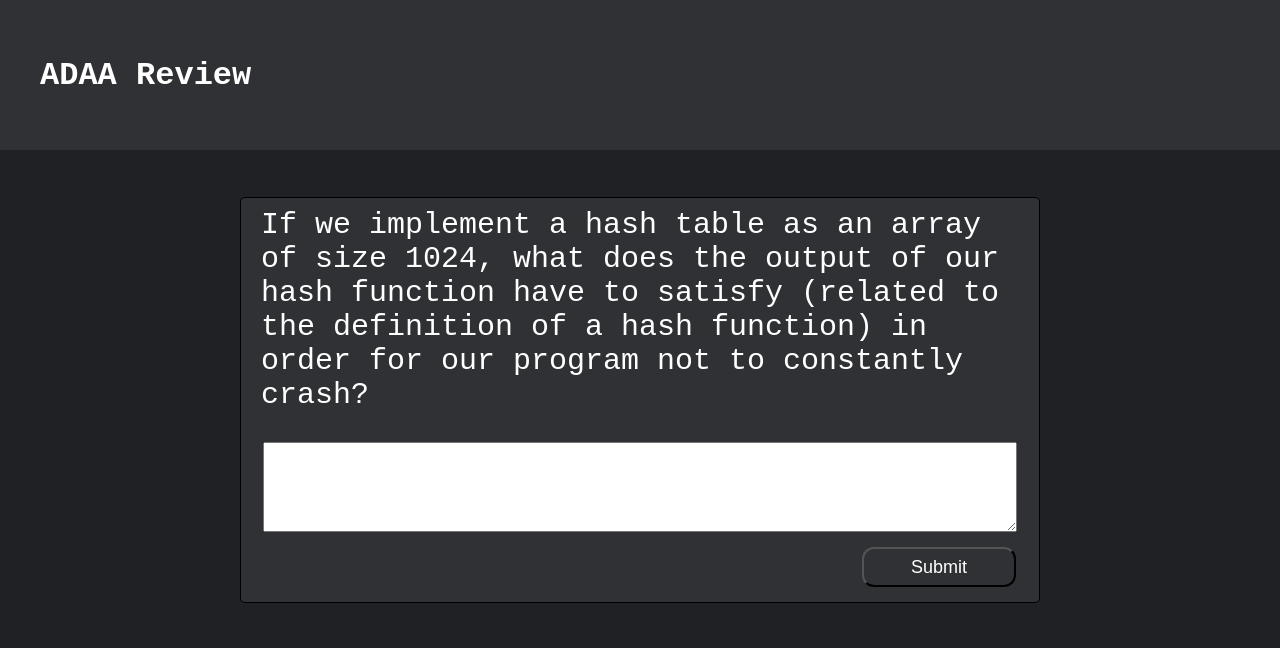
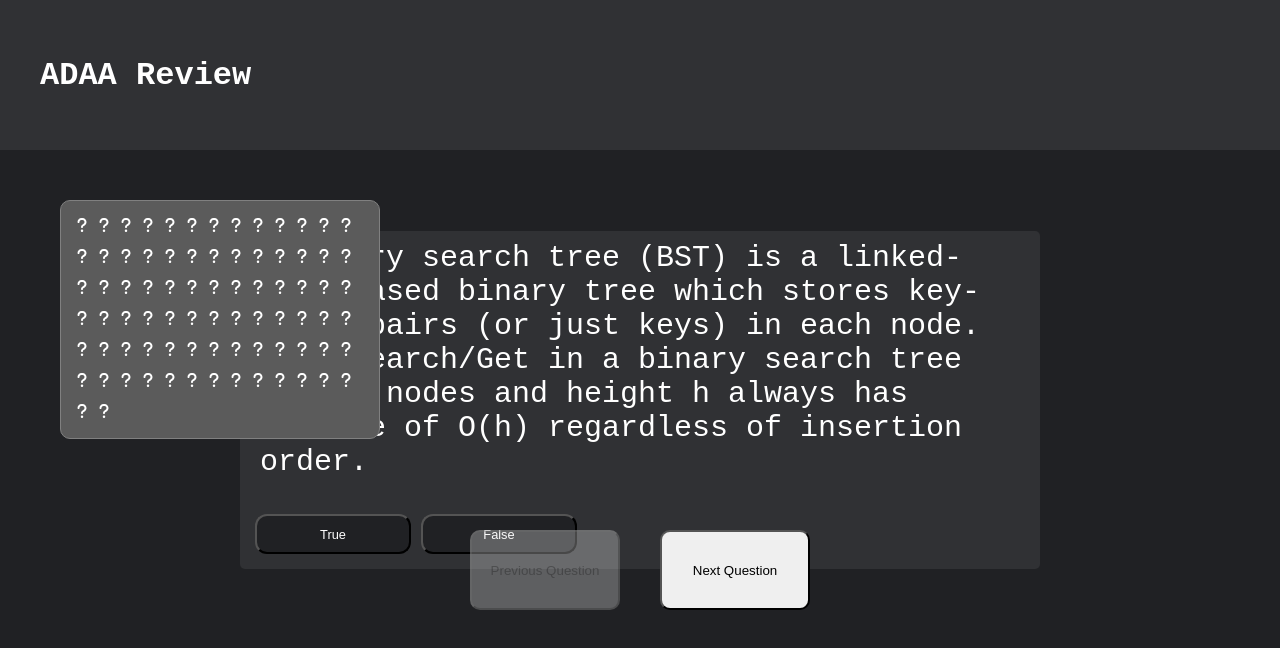
Before and after one commit to christian-m-george/adaaReview, a React (Create React App) app: page / in a window 1280 px wide. Shown: the top 648 px of the page. Built offline with nearby package versions, Linux system fonts and the light colour scheme.

Commit message:
questions map and shuffle memo

```diff
--- a/package.json
+++ b/package.json
@@ -3,6 +3,9 @@
   "version": "0.1.0",
   "private": true,
   "dependencies": {
+    "@fortawesome/fontawesome-svg-core": "^6.2.1",
+    "@fortawesome/free-solid-svg-icons": "^6.2.1",
+    "@fortawesome/react-fontawesome": "^0.2.0",
     "@types/jest": "^27.0.1",
     "@types/node": "^16.7.13",
     "@types/react": "^18.0.0",
--- a/src/App.tsx
+++ b/src/App.tsx
@@ -1,7 +1,9 @@
 import React from "react";
+import QuestionMap from "./questionMap/QuestionMap";
 import questions from "./questions/questions.json";
 import MultipleChoiceQuestion from "./questionTypes/MultipleChoiceQuestion";
 import ShortAnswerQuestion from "./questionTypes/ShortAnswerQuestion";
+import { shuffleArray } from "./utils/shuffle";
 
 export type Question = {
   type: string;
@@ -27,21 +29,16 @@
 }
 
 const App = () => {
+  const [shuffle, setShuffle] = React.useState<boolean>(false);
+  const quizQuestions: Question[] = React.useMemo(() => {
+    return shuffleArray([...questions.questions]);
+  }, [shuffle]);
   const [currentQuestion, setCurrentQuestion] = React.useState<number>(0);
   const [numberOfCorrectAnswers, setNumberOfCorrectAnswers] =
     React.useState<number>(0);
-
-  const shuffleArray = (array: any[]) => {
-    for (let i = array.length - 1; i > 0; i--) {
-      const j = Math.floor(Math.random() * (i + 1));
-      const temp = array[i];
-      array[i] = array[j];
-      array[j] = temp;
-    }
-    return array;
-  };
-
-  const quizQuestions: Question[] = shuffleArray([...questions.questions]);
+  const [answers, setAnswers] = React.useState<string[]>(
+    new Array(quizQuestions.length).fill("")
+  );
 
   return (
     <div
@@ -54,6 +51,7 @@
         backgroundColor: "#202124",
       }}
     >
+      <QuestionMap answers={answers}></QuestionMap>
       <div
         style={{
           width: "100%",
@@ -72,17 +70,33 @@
         <h1 style={{ color: "white" }}>ADAA Review</h1>
         {currentQuestion !== 0 ? (
           <h1 style={{ color: "white" }}>
-            Questions Correct: {numberOfCorrectAnswers + `/${currentQuestion}`}
+            Questions Correct:{" "}
+            {answers.filter((answer) => {
+              return answer === "correct";
+            }).length + `/${quizQuestions.length}`}
           </h1>
         ) : null}
       </div>
-      {quizQuestions[currentQuestion].type === QuestionType.MultipleChoice ? (
+      {currentQuestion === quizQuestions.length ? (
+        <button
+          onClick={() => {
+            setShuffle(!shuffle);
+            setCurrentQuestion(0);
+            setAnswers(new Array(quizQuestions.length).fill(""));
+          }}
+        >
+          Click here to start over
+        </button>
+      ) : quizQuestions[currentQuestion].type ===
+        QuestionType.MultipleChoice ? (
         <MultipleChoiceQuestion
           setNumberofCorrectAnswers={setNumberOfCorrectAnswers}
           setCurrentQuestion={setCurrentQuestion}
           question={quizQuestions[currentQuestion] as MCQuestion}
           currentQuestion={currentQuestion}
           numberOfCorrectAnswers={numberOfCorrectAnswers}
+          answers={answers}
+          setAnswers={setAnswers}
         />
       ) : (
         <ShortAnswerQuestion
@@ -91,8 +105,40 @@
           question={quizQuestions[currentQuestion] as SAQuestion}
           currentQuestion={currentQuestion}
           numberOfCorrectAnswers={numberOfCorrectAnswers}
+          answers={answers}
+          setAnswers={setAnswers}
         />
       )}
+      <div
+        style={{
+          bottom: 80,
+          position: "absolute",
+          width: "50%",
+          height: 300,
+          display: "flex",
+          justifyContent: "center",
+          alignItems: "center",
+        }}
+      >
+        <button
+          style={{ width: 150, height: 80, margin: 20, borderRadius: 10 }}
+          disabled={currentQuestion === 0}
+          onClick={() => {
+            setCurrentQuestion(currentQuestion - 1);
+          }}
+        >
+          Previous Question
+        </button>
+        <button
+          style={{ width: 150, height: 80, margin: 20, borderRadius: 10 }}
+          disabled={currentQuestion === quizQuestions.length - 1}
+          onClick={() => {
+            setCurrentQuestion(currentQuestion + 1);
+          }}
+        >
+          Next Question
+        </button>
+      </div>
     </div>
   );
 };
--- /dev/null
+++ b/src/questionMap/QuestionMap.tsx
@@ -0,0 +1,57 @@
+import React from "react";
+import { FontAwesomeIcon } from "@fortawesome/react-fontawesome";
+import {
+  faCheck,
+  faXmark,
+  faQuestion,
+} from "@fortawesome/free-solid-svg-icons";
+
+type Props = { answers: string[] };
+
+const QuestionMap = (props: Props): JSX.Element => {
+  return (
+    <div
+      style={{
+        position: "absolute",
+        top: 200,
+        left: 60,
+        display: "flex",
+        width: 320,
+        flexDirection: "row",
+        flexWrap: "wrap",
+        backgroundColor: "#5b5b5b",
+        padding: 10,
+        justifyContent: "left",
+        borderRadius: 10,
+        border: "1px solid grey",
+      }}
+    >
+      {props.answers.map((answer) => {
+        if (answer === "correct") {
+          return (
+            <div style={{ padding: 6 }}>
+              <FontAwesomeIcon icon={faCheck} color={"green"}></FontAwesomeIcon>
+            </div>
+          );
+        } else if (answer === "wrong") {
+          return (
+            <div style={{ padding: 6 }}>
+              <FontAwesomeIcon icon={faXmark} color={"red"}></FontAwesomeIcon>
+            </div>
+          );
+        } else {
+          return (
+            <div style={{ padding: 6 }}>
+              <FontAwesomeIcon
+                icon={faQuestion}
+                color={"white"}
+              ></FontAwesomeIcon>
+            </div>
+          );
+        }
+      })}
+    </div>
+  );
+};
+
+export default QuestionMap;
--- a/src/questionTypes/MultipleChoiceQuestion.tsx
+++ b/src/questionTypes/MultipleChoiceQuestion.tsx
@@ -7,6 +7,8 @@
   setCurrentQuestion: React.Dispatch<React.SetStateAction<number>>;
   currentQuestion: number;
   numberOfCorrectAnswers: number;
+  answers: string[];
+  setAnswers: React.Dispatch<React.SetStateAction<string[]>>;
 };
 
 const MultipleChoiceQuestion = (props: Props): JSX.Element => {
@@ -49,8 +51,6 @@
       <div
         style={{
           display: "flex",
-          //   flexDirection: "column",
-          //   justifyContent: "left",
         }}
       >
         {props.question.answers.map((sq, i) => {
@@ -70,11 +70,17 @@
               }}
               onClick={() => {
                 if (sq.correct) {
+                  const newAnswerArray = props.answers;
+                  newAnswerArray[props.currentQuestion] = 'correct'
+                  props.setAnswers(newAnswerArray)
                   props.setNumberofCorrectAnswers(
                     props.numberOfCorrectAnswers + 1
                   );
                   props.setCurrentQuestion(props.currentQuestion + 1);
                 } else {
+                  const newAnswerArray = props.answers;
+                  newAnswerArray[props.currentQuestion] = 'wrong'
+                  props.setAnswers(newAnswerArray)
                   props.setCurrentQuestion(props.currentQuestion + 1);
                 }
               }}
--- a/src/questionTypes/ShortAnswerQuestion.tsx
+++ b/src/questionTypes/ShortAnswerQuestion.tsx
@@ -7,6 +7,8 @@
   setCurrentQuestion: React.Dispatch<React.SetStateAction<number>>;
   currentQuestion: number;
   numberOfCorrectAnswers: number;
+  answers: string[];
+  setAnswers: React.Dispatch<React.SetStateAction<string[]>>;
 };
 
 const ShortAnswerQuestion = (props: Props): JSX.Element => {
@@ -49,7 +51,7 @@
       </div>
       <div style={{ display: "flex", justifyContent: "center" }}>
         <textarea
-          style={{ width: "97%", height: 90, fontSize:22,padding:8 }}
+          style={{ width: "97%", height: 90, fontSize: 22, padding: 8 }}
           onChange={(e) => {
             setAnswer(e.target.value);
           }}
@@ -84,9 +86,15 @@
               }
             }
             if (includesAllTerms) {
+              const newAnswerArray = props.answers;
+              newAnswerArray[props.currentQuestion] = "correct";
+              props.setAnswers(newAnswerArray);
               props.setNumberofCorrectAnswers(props.numberOfCorrectAnswers + 1);
               props.setCurrentQuestion(props.currentQuestion + 1);
             } else {
+              const newAnswerArray = props.answers;
+              newAnswerArray[props.currentQuestion] = "wrong";
+              props.setAnswers(newAnswerArray);
               props.setCurrentQuestion(props.currentQuestion + 1);
             }
           }}
--- a/src/questions/questions.json
+++ b/src/questions/questions.json
@@ -424,14 +424,6 @@
     },
     {
       "type": "mc",
-      "question": "Any comparison sort algorithm requires 𝛺(n log n) comparisons in the worst case.",
-      "answers": [
-        { "text": "True", "correct": false },
-        { "text": "False", "correct": true }
-      ]
-    },
-    {
-      "type": "mc",
       "question": "Θ provides a tight bound.",
       "answers": [
         { "text": "True", "correct": true },
--- /dev/null
+++ b/src/utils/shuffle.ts
@@ -0,0 +1,9 @@
+export const shuffleArray = (array: any[]) => {
+    for (let i = array.length - 1; i > 0; i--) {
+      const j = Math.floor(Math.random() * (i + 1));
+      const temp = array[i];
+      array[i] = array[j];
+      array[j] = temp;
+    }
+    return array;
+  };
```
Also changed, not shown: src/questions/questions.txt (deleted), 1 other file (tests, documents, lock files or other folders). Lines whose indentation alone changed are shown as unchanged.
